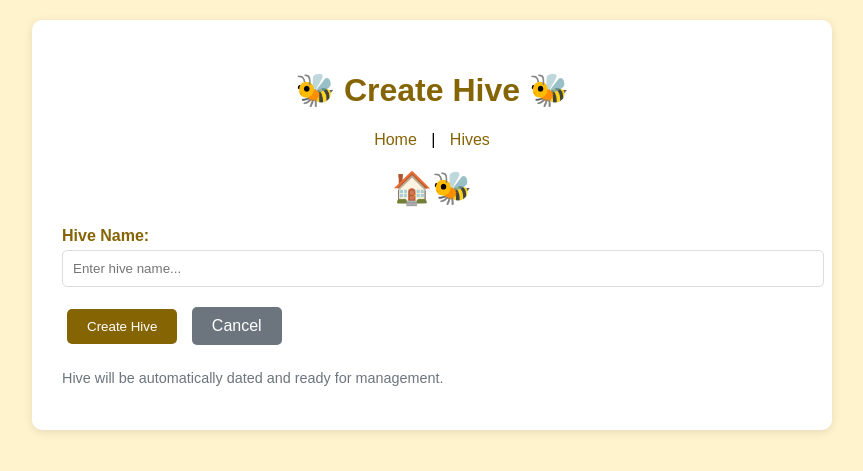
After one commit to davegoopot/beemanager, a Django app: page /hives/create/ in a window 1280 px wide. The commit adds this page. Shown: the top 471 px of the page, without its empty margins (208-1071 px from the left). Run offline with Django 4.2, Linux system fonts and the light colour scheme.

Commit message:
Add create hive button functionality with tests
Co-authored-by: davegoopot <3875290+davegoopot@users.noreply.github.com>

```diff
--- /dev/null
+++ b/core/templates/core/create_hive.html
@@ -0,0 +1,26 @@
+{% extends 'core/base.html' %}
+
+{% block title %}Create Hive - Bee Manager{% endblock %}
+
+{% block header %}Create Hive{% endblock %}
+
+{% block content %}
+    <div class="bee-emoji">🏠🐝</div>
+
+    <form method="post">
+        {% csrf_token %}
+        <div class="form-group">
+            <label for="name">Hive Name:</label>
+            <input type="text" name="name" id="name" placeholder="Enter hive name..." required style="width: 100%; padding: 10px; border: 1px solid #ddd; border-radius: 5px; font-family: inherit;">
+        </div>
+
+        <div>
+            <button type="submit" class="btn">Create Hive</button>
+            <a href="{% url 'hive_list' %}" class="btn btn-secondary">Cancel</a>
+        </div>
+    </form>
+
+    <p style="margin-top: 20px; color: #6c757d; font-size: 0.9em;">
+        Hive will be automatically dated and ready for management.
+    </p>
+{% endblock %}
--- a/core/templates/core/hive_list.html
+++ b/core/templates/core/hive_list.html
@@ -6,6 +6,10 @@
 
 {% block content %}
     <div class="bee-emoji">🍯🐝🌻</div>
+
+    <div style="margin: 20px 0;">
+        <a href="{% url 'create_hive' %}" class="btn">Create Hive</a>
+    </div>
 
     {% if hives %}
         <h2>Your Hives</h2>
--- a/core/urls.py
+++ b/core/urls.py
@@ -4,6 +4,7 @@ from . import views
 urlpatterns = [
     path('', views.hello_world, name='hello_world'),
     path('hives/', views.hive_list, name='hive_list'),
+    path('hives/create/', views.create_hive, name='create_hive'),
     path('hives/<int:hive_id>/', views.hive_detail, name='hive_detail'),
     path('hives/<int:hive_id>/add-note/', views.add_note, name='add_note'),
 ]
--- a/core/views.py
+++ b/core/views.py
@@ -79,3 +79,17 @@ def add_note(request, hive_id):
             messages.error(request, 'Note text cannot be empty')
 
     return render(request, 'core/add_note.html', {'hive': hive})
+
+
+def create_hive(request):
+    """Create a new hive."""
+    if request.method == 'POST':
+        name = request.POST.get('name', '').strip()
+        if name:
+            hive = Hive.objects.create(name=name)
+            messages.success(request, f'Hive "{hive.name}" created successfully')
+            return redirect('hive_list')
+        else:
+            messages.error(request, 'Hive name cannot be empty')
+
+    return render(request, 'core/create_hive.html')
```
Also changed, not shown: web_tests/test_hive_views.py (+53 -0 lines).
